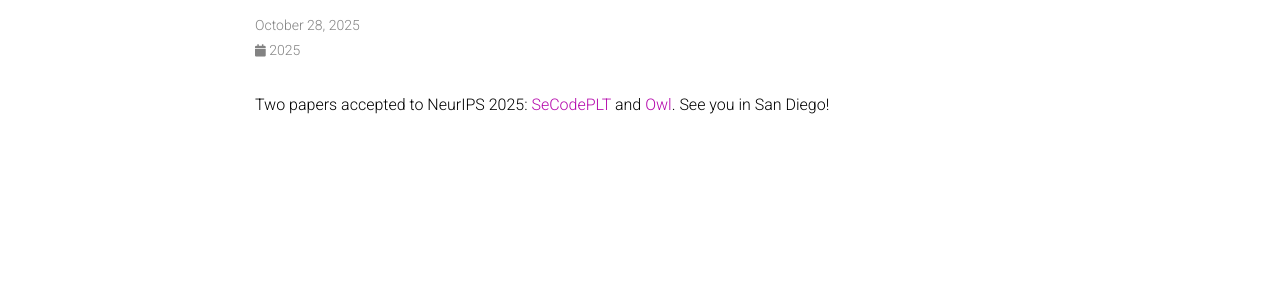
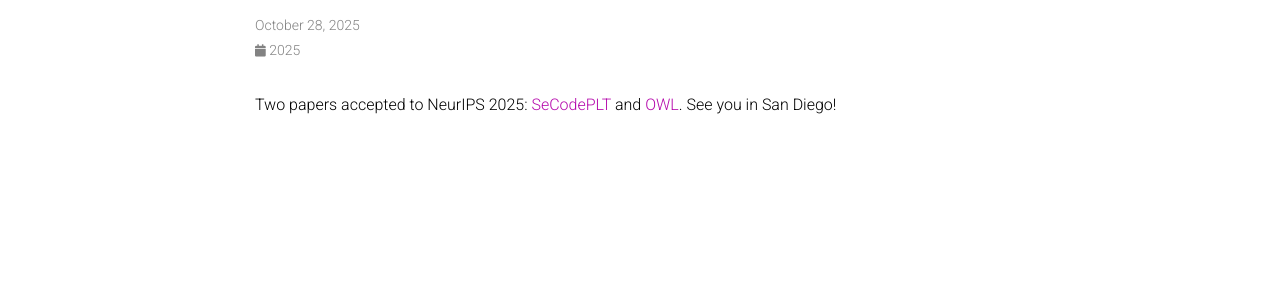
Before and after one commit to rucnyz/rucnyz.github.io, a Jekyll site: the page built from _news/announcement_12.md, in a window 1280 px wide. Shown: the part 145-433 px from the top of the page. Built offline with Jekyll 4.4.1, drawn with Linux system fonts in a browser that asks for light colours; comment, search, counter and statistics services are not loaded; a style sheet for code colours, icons or effects is not loaded.

Commit message:
Capitalize OWL consistently across site

```diff
--- a/_bibliography/papers.bib
+++ b/_bibliography/papers.bib
@@ -51,7 +51,7 @@ Compared with state-of-the-art benchmarks, SecCodePLT offers broader coverage, h
 }
 @article{hu2025owl,
   abbr ={NeurIPS},
-  title={Owl: Optimized workforce learning for general multi-agent assistance in real-world task automation},
+  title={OWL: Optimized Workforce Learning for General Multi-Agent Assistance in Real-World Task Automation},
   author={Hu, Mengkang and Zhou, Yuhang and Fan, Wendong and Nie, Yuzhou and Xia, Bowei and Sun, Tao and Ye, Ziyu and Jin, Zhaoxuan and Li, Yingru and Chen, Qiguang and Zhang, Zeyu and Wang, Yifeng and Ye, Qianshuo and Ghanem, Bernard and Luo, Ping and Li, Guohao},
   arxiv={2505.23885},
   year={2025},
--- a/_includes/research.html
+++ b/_includes/research.html
@@ -6,7 +6,7 @@
                 <ul>
                   <li>Projects: <a href="https://github.com/camel-ai/owl">OWL</a>, <a href="https://github.com/ucsb-mlsec/SecCodePLT">SecCodePLT</a></li>
                   <li>First-author publications: <a href="https://openreview.net/forum?id=dUsQj7QFvs">THETA (ICML 26)</a>, <a href="https://arxiv.org/abs/2410.11096">SecCodePLT (NeurIPS 25)</a>, <a href="https://arxiv.org/abs/2602.07274">TermiGen (Preprint 26)</a></li>
-                  <li>Other publications: <a href="https://arxiv.org/abs/2602.16891">OpenSage (ICML 26)</a>, <a href="https://arxiv.org/abs/2505.23885">Owl (NeurIPS 25)</a></li>
+                  <li>Other publications: <a href="https://arxiv.org/abs/2602.16891">OpenSage (ICML 26)</a>, <a href="https://arxiv.org/abs/2505.23885">OWL (NeurIPS 25)</a></li>
                 </ul>
               </li>
               <li><strong>AI Security</strong>
--- a/_news/announcement_12.md
+++ b/_news/announcement_12.md
@@ -4,4 +4,4 @@ date: 2025-10-28
 inline: true
 ---
 
-Two papers accepted to NeurIPS 2025: [SeCodePLT](https://arxiv.org/abs/2410.11096) and [Owl](https://arxiv.org/abs/2505.23885). See you in San Diego!
+Two papers accepted to NeurIPS 2025: [SeCodePLT](https://arxiv.org/abs/2410.11096) and [OWL](https://arxiv.org/abs/2505.23885). See you in San Diego!
```
